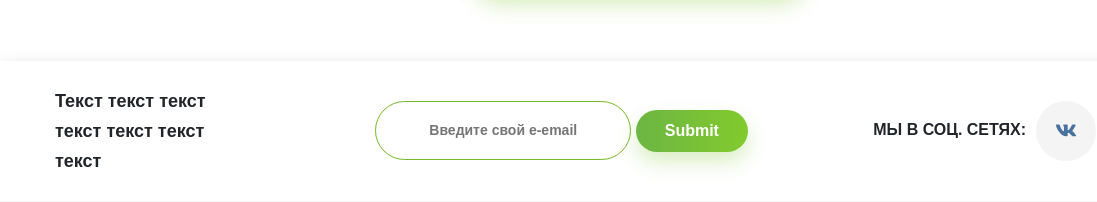
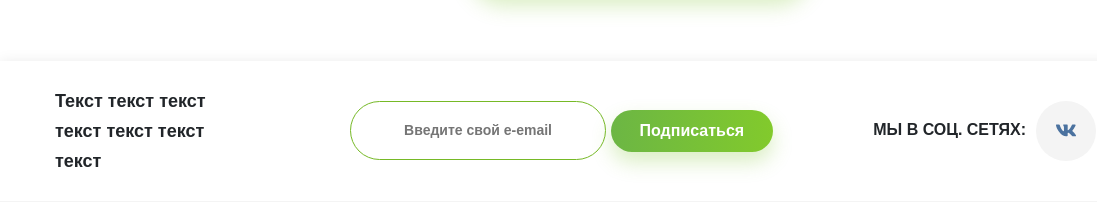
Before and after one commit to fallenvint/medical, a website with bundled scripts: page index.html in a window 1280 px wide. Shown: the part 3086-3288 px from the top of the page, 0-1097 px from the left. Built offline with nearby package versions, Linux system fonts and the light colour scheme; a web font is replaced by a local one.

Commit message:
log test

```diff
--- a/index.html
+++ b/index.html
@@ -542,7 +542,7 @@
 						<div class='col-12 text-center'>
 							<input type='email' class='btn button-primary' id='emailSubs'
 								   placeholder='Введите свой e-email' required>
-							<button id='btnSubs' type='submit' class='btn button-secondary'>Submit</button>
+							<button id='btnSubs' type='submit' class='btn button-secondary'>Подписаться</button>
 						</div>
 					</form>
 				</div>
```
